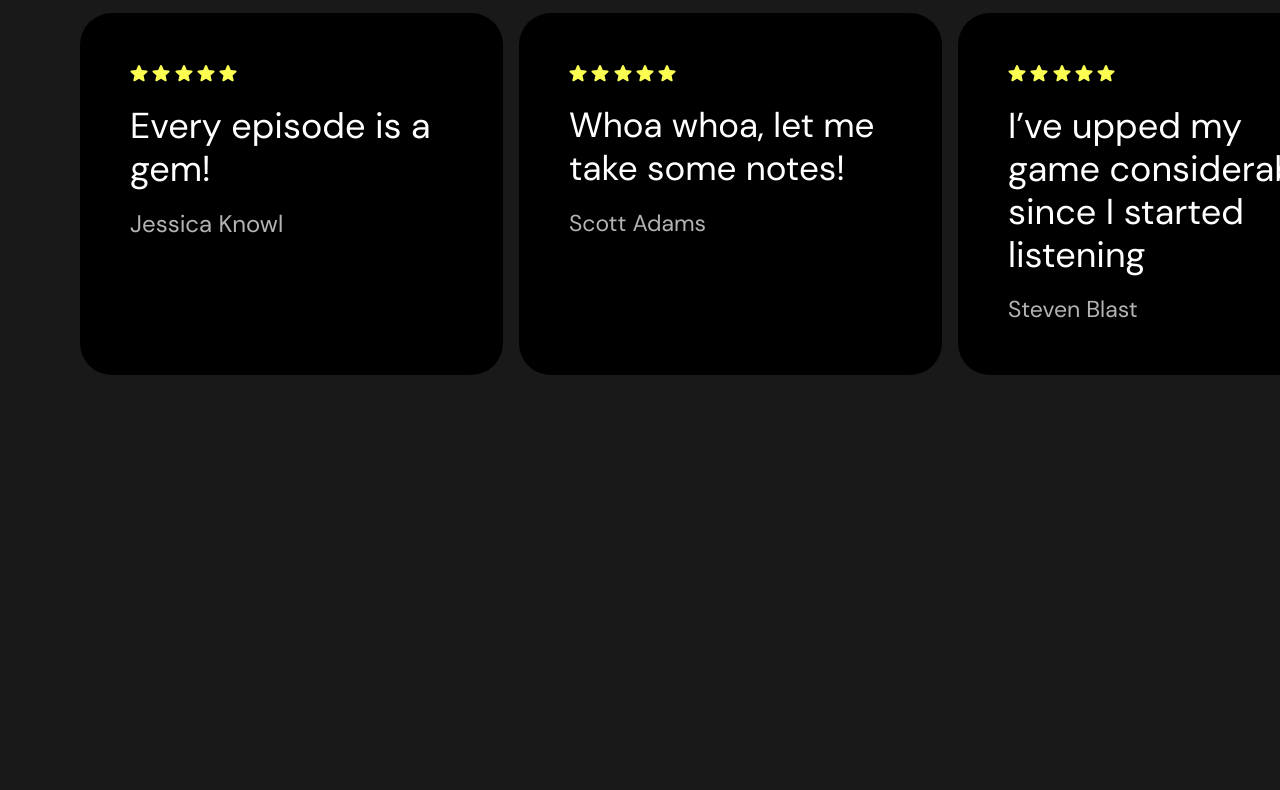
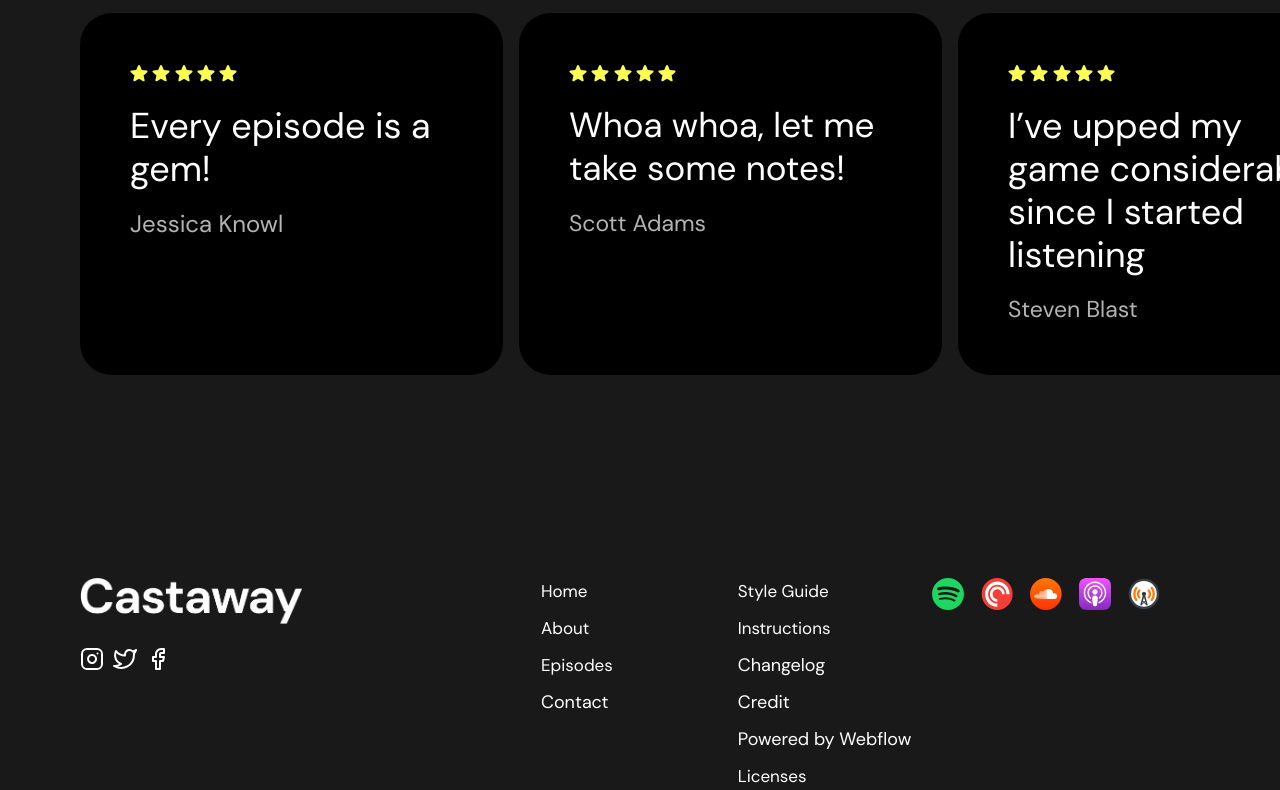
Before and after one commit to sherzodxon/castaway, a plain HTML site: page index.html in a window 1280 px wide. Shown: the part 5072-5862 px from the top of the page. Before the commit the page ends 5447 px from the top, so only its background shows below. Drawn offline with Linux system fonts and the light colour scheme.

Commit message:
footer is finished

```diff
--- a/index.html
+++ b/index.html
@@ -197,6 +197,83 @@
             </div>
         </section>
     </main>
+    <footer class="footer">
+        <div class="footer-container container">
+            <div class="footer-logo-wrapper">
+                <a href="index.html" class="footer-logo">
+                    <img src="/img/site-logo.png" width="222" height="45" alt="logo" class="footer-logo">
+                </a>
+                <ul class="footer-frem-list">
+                    <li class="footer-frem-item">
+                        <a href="/index.html" class="footer-frem-link">
+                            <img src="/img/insta.svg" alt="instagram" width="24" height="24" class="footer-frem-logo">
+                        </a>
+                    </li>
+                    <li class="footer-frem-item">
+                        <a href="/index.html" class="footer-frem-link">
+                            <img src="/img/twit.svg" alt="twitter" width="24" height="24" class="footer-frem-logo">
+                        </a>
+                    </li>
+                    <li class="footer-frem-item">
+                        <a href="/index.html" class="footer-frem-link">
+                            <img src="/img/faceb.svg" alt="facebook" width="24" height="24" class="footer-frem-logo">
+                        </a>
+                    </li>
+                </ul>
+            </div>
+            <ul class="footer-nav-list">
+                <li class="footer-item">
+                    <a href="" class="footer-link">Home</a>
+                </li>
+                <li class="footer-item">
+                    <a href="" class="footer-link">About</a>
+                </li>
+                <li class="footer-item">
+                    <a href="" class="footer-link">Episodes</a>
+                </li>
+                <li class="footer-item">
+                    <a href="" class="footer-link sizex">Contact</a>
+                </li>
+            </ul>
+            <ul class="footer-info-list">
+                <li class="footer-item">
+                    <a href="" class="footer-link">Style Guide</a>
+                </li>
+                <li class="footer-item">
+                    <a href="" class="footer-link">Instructions</a>
+                </li>
+                <li class="footer-item">
+                    <a href="" class="footer-link sizex">Changelog</a>
+                </li>
+                <li class="footer-item">
+                    <a href="" class="footer-link sizex">Credit</a>
+                </li>
+                <li class="footer-item">
+                    <a href="" class="footer-link sizex">Powered by Webflow</a>
+                </li>
+                <li class="footer-item">
+                    <a href="" class="footer-link">Licenses</a>
+                </li>
+            </ul>
+            <ul class="footer-listen listen">
+                 <li class="footer-listen-item listen-item">
+                        <a href="index.html" class="footer-listen-link listen-link"></a>
+                    </li>
+                    <li class="footer-listen-item listen-item">
+                        <a href="index.html" class="footer-listen-link listen-link"></a>
+                    </li>
+                    <li class="footer-listen-item listen-item">
+                        <a href="index.html" class="footer-listen-link listen-link"></a>
+                    </li>
+                    <li class="footer-listen-item listen-item">
+                        <a href="index.html" class="footer-listen-link listen-link"></a>
+                    </li>
+                    <li class="footer-listen-item listen-item">
+                        <a href="index.html" class="footer-listen-link listen-link"></a>
+                    </li>
+            </ul>
+        </div>
+    </footer>
 <script src="js/main.js"></script>
 </body>
 </html>
--- a/scss/blocks/_blocks.scss
+++ b/scss/blocks/_blocks.scss
@@ -6,3 +6,4 @@
 @import 'person';
 @import 'update';
 @import 'feedback';
+@import 'footer';
--- /dev/null
+++ b/scss/blocks/_footer.scss
@@ -0,0 +1,44 @@
+.footer {
+    margin-top: 203px;
+}
+
+.footer-container {
+    display: flex;
+    align-items: flex-start;
+}
+
+.footer-logo-wrapper {
+    margin-right: 239px;
+}
+
+.footer-frem-list {
+    display: flex;
+    margin-top: 19px;
+
+}
+
+.footer-frem-item {
+    margin-right: 9px;
+}
+.footer-nav-list{
+    margin-right: 125px;
+}
+.footer-info-list{
+    margin-right: 21px;
+}
+.footer-item{
+    margin-bottom: 10px;
+
+    &:last-child{
+        margin-bottom: 0;
+    }
+}
+.footer-link {
+    font-weight: 400;
+    font-size: 17px;
+    line-height: 27px;
+
+}
+.sizex{
+    font-size: 18px;
+}
```
Also changed, not shown: css/main.css, img/faceb.svg (added), img/insta.svg (added), img/twit.svg (added), 1 other file.
